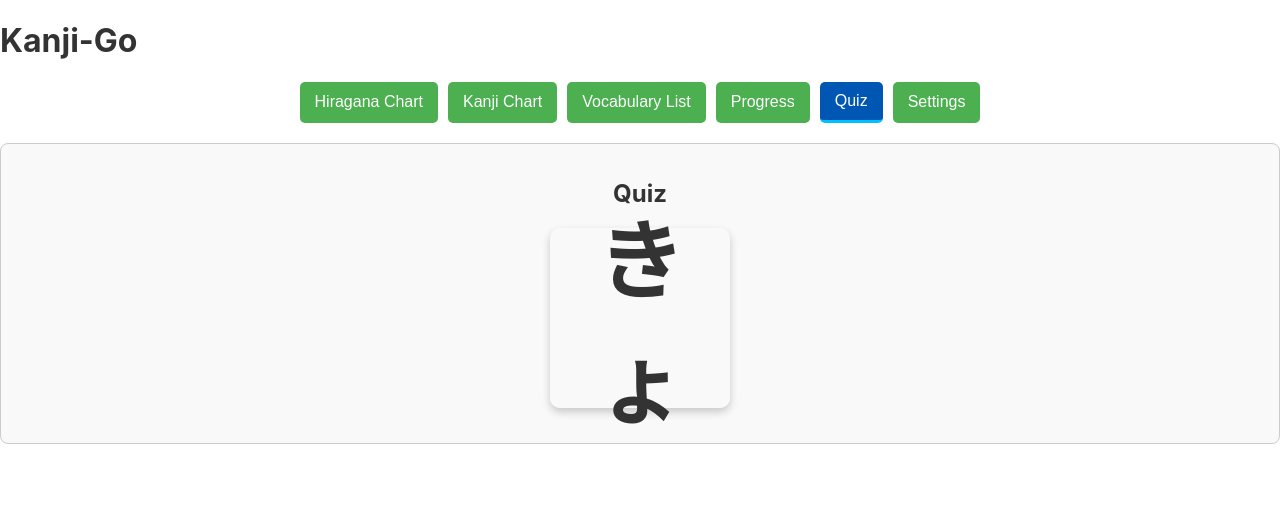
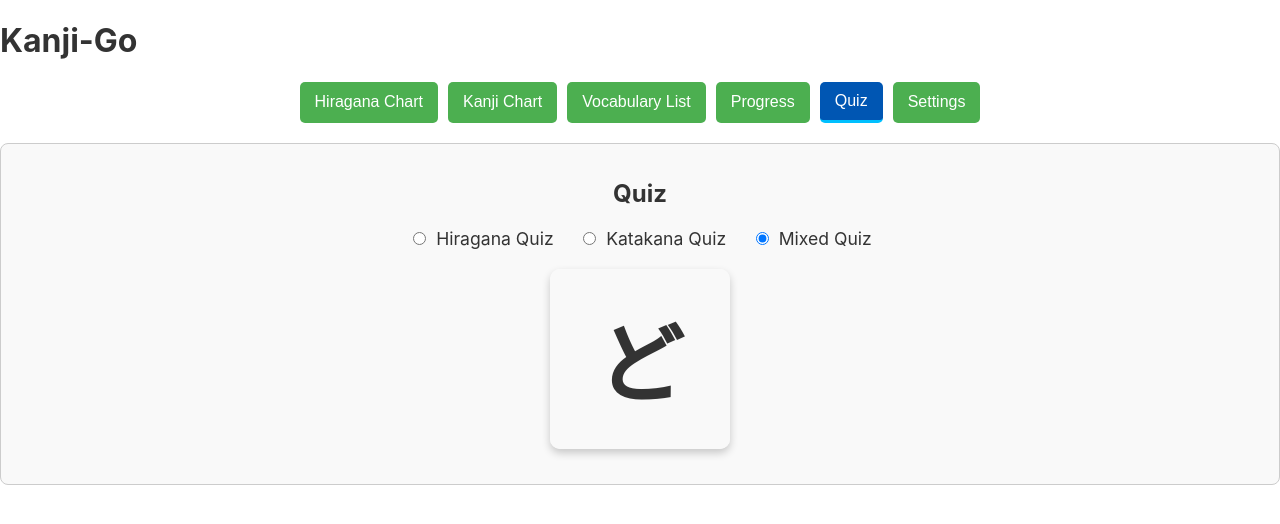
Before and after one commit to cmwen/learn-japanese, a Svelte app: page / in a window 1280 px wide. Both pictures are taken after a click on the button "Quiz". Shown: the top 524 px of the page. Built offline with nearby package versions, Linux system fonts and the light colour scheme.

Commit message:
feat: implement quiz type selection for Kana quizzes and enhance localization

```diff
--- a/public/locales/en.json
+++ b/public/locales/en.json
@@ -12,6 +12,10 @@
   "quiz_finished": "Quiz Finished!",
   "quiz_complete": "Quiz Complete!",
   "start_new_quiz": "Start New Quiz",
+  "start_new_quiz": "Start New Quiz",
+  "hiragana_quiz": "Hiragana Quiz",
+  "katakana_quiz": "Katakana Quiz",
+  "mixed_quiz": "Mixed Quiz",
   "theme": "Theme",
   "theme_system": "System",
   "theme_light": "Light",
--- a/public/locales/zh-TW.json
+++ b/public/locales/zh-TW.json
@@ -12,6 +12,9 @@
   "quiz_finished": "測驗結束！",
   "quiz_complete": "測驗完成！",
   "start_new_quiz": "開始新測驗",
+  "hiragana_quiz": "平假名測驗",
+  "katakana_quiz": "片假名測驗",
+  "mixed_quiz": "混合測驗",
   "theme": "主題",
   "theme_system": "系統",
   "theme_light": "淺色",
--- a/src/components/KanaQuiz.svelte
+++ b/src/components/KanaQuiz.svelte
@@ -9,10 +9,15 @@
   let quizDeck = [];
   let currentCard = null;
   let flipped = false;
+  let quizType = 'mixed'; // 'hiragana', 'katakana', or 'mixed'
 
   onMount(() => {
     startQuiz();
   });
+
+  $: if (quizType) {
+    startQuiz();
+  }
 
   function shuffleArray(array) {
     for (let i = array.length - 1; i > 0; i--) {
@@ -23,7 +28,15 @@
   }
 
   function startQuiz() {
-    quizDeck = shuffleArray([...allKana]);
+    let selectedKana = [];
+    if (quizType === 'hiragana') {
+      selectedKana = hiragana;
+    } else if (quizType === 'katakana') {
+      selectedKana = katakana;
+    } else {
+      selectedKana = allKana;
+    }
+    quizDeck = shuffleArray([...selectedKana]);
     nextCard();
   }
 
@@ -67,6 +80,21 @@
 <div class="kana-quiz">
   <h2>{$t('quiz')}</h2>
 
+  <div class="quiz-type-selection">
+    <label>
+      <input type="radio" name="quizType" value="hiragana" bind:group={quizType}>
+      {$t('hiragana_quiz')}
+    </label>
+    <label>
+      <input type="radio" name="quizType" value="katakana" bind:group={quizType}>
+      {$t('katakana_quiz')}
+    </label>
+    <label>
+      <input type="radio" name="quizType" value="mixed" bind:group={quizType}>
+      {$t('mixed_quiz')}
+    </label>
+  </div>
+
   {#if currentCard}
     <Flashcard kana={currentCard} bind:flipped={flipped} on:flip={handleFlip} />
 
@@ -90,6 +118,17 @@
     border-radius: 8px;
     background-color: var(--card-background);
     text-align: center;
+  }
+  .quiz-type-selection {
+    margin-bottom: 20px;
+  }
+  .quiz-type-selection label {
+    margin: 0 10px;
+    font-size: 1.1em;
+    cursor: pointer;
+  }
+  .quiz-type-selection input[type="radio"] {
+    margin-right: 5px;
   }
   .quiz-controls button {
     padding: 10px 20px;
```
Also changed, not shown: .devcontainer/devcontainer.json (added), 3 other files (tests, documents, lock files or other folders).
